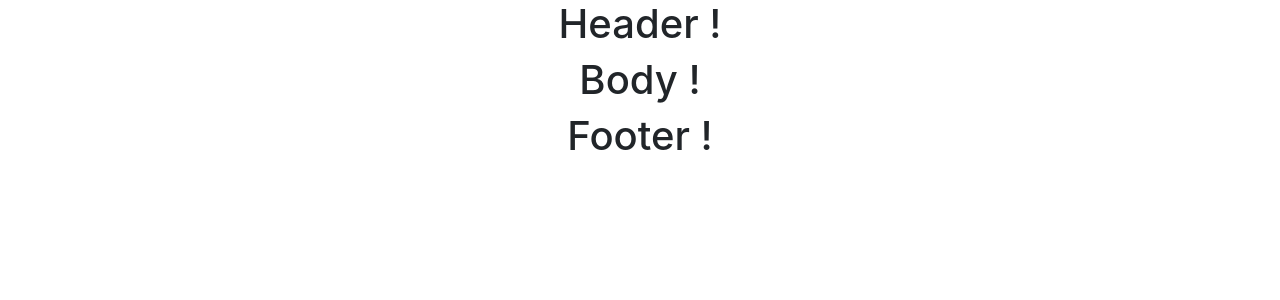
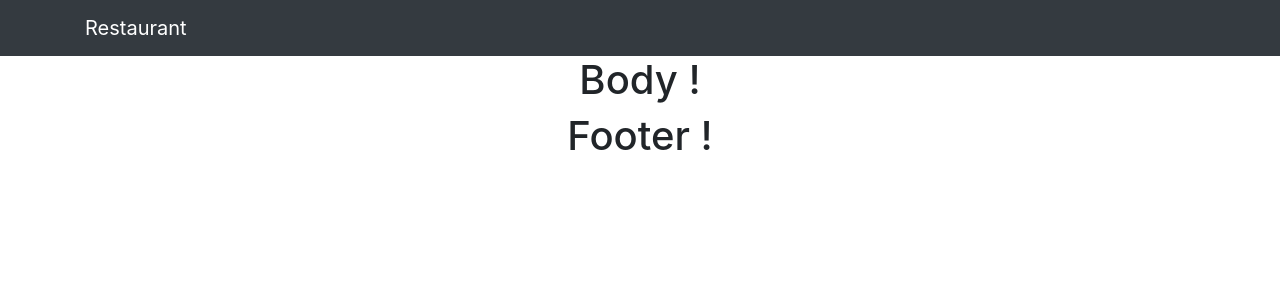
Before and after one commit to imdadulhaque1/restaurant-app, a React (Create React App) app: page / in a window 1280 px wide. Shown: the top 300 px of the page. Built offline with nearby package versions, Linux system fonts and the light colour scheme.

Commit message:
Import Navigation Bar

```diff
--- a/src/components/header/Header.jsx
+++ b/src/components/header/Header.jsx
@@ -1,9 +1,10 @@
 import React from 'react';
+import Navigation from './Navigation';
 
 const Header = () => {
     return (
         <div>
-            <h1>Header !</h1>
+            <Navigation />
         </div>
     )
 }
--- /dev/null
+++ b/src/components/header/Navigation.jsx
@@ -0,0 +1,16 @@
+import React from 'react';
+import { Navbar, NavbarBrand } from "reactstrap";
+
+const Navigation = () => {
+    return (
+        <div>
+            <Navbar dark color="dark">
+                <div className="container">
+                <NavbarBrand href="/">Restaurant</NavbarBrand>
+                </div>
+            </Navbar>
+        </div>
+    )
+}
+
+export default Navigation;
```
